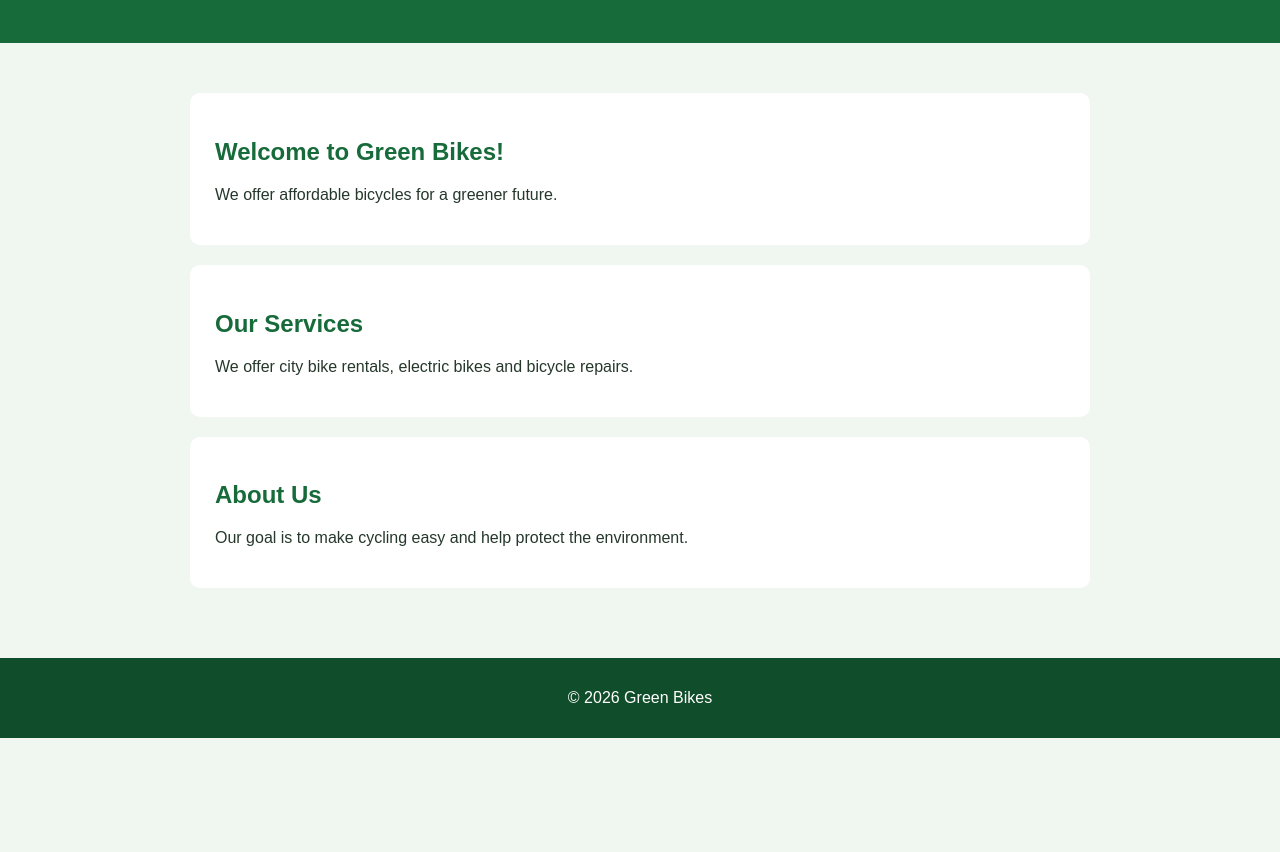
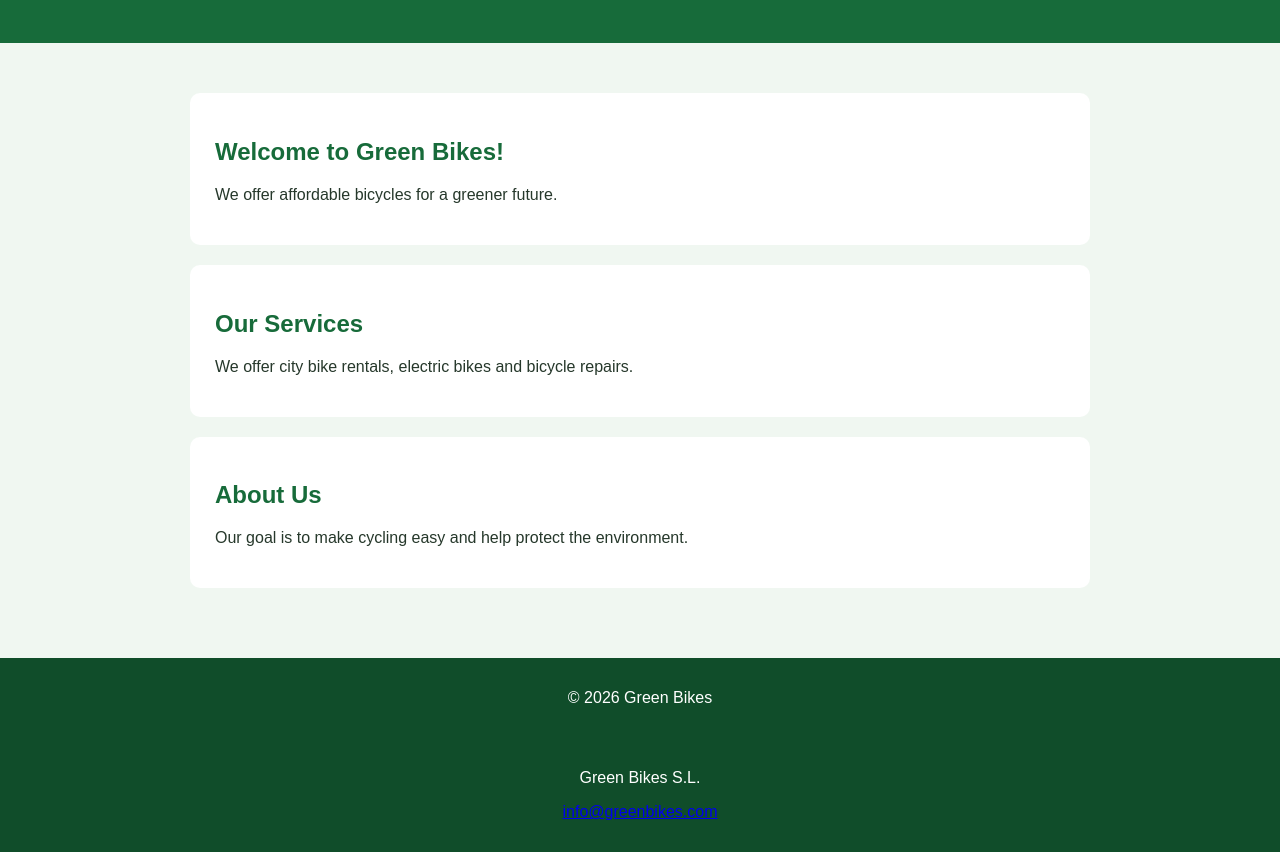
Before and after one commit to ibrahimben1/ed-git-website, a plain HTML site: page index.html in a window 1280 px wide. Shown: the part 131-983 px from the top of the page. Before the commit the page ends 869 px from the top, so only its background shows below. Drawn offline with Linux system fonts and the light colour scheme.

Commit message:
Add contact information

```diff
--- a/index.html
+++ b/index.html
@@ -34,6 +34,9 @@
     <footer>
         <p>&copy; 2026 Green Bikes</p>
     </footer>
-
+<footer>
+    <p>Green Bikes S.L.</p>
+    <p><a href="mailto:info@greenbikes.com">info@greenbikes.com</a></p>
+</footer>
 </body>
 </html>
```
